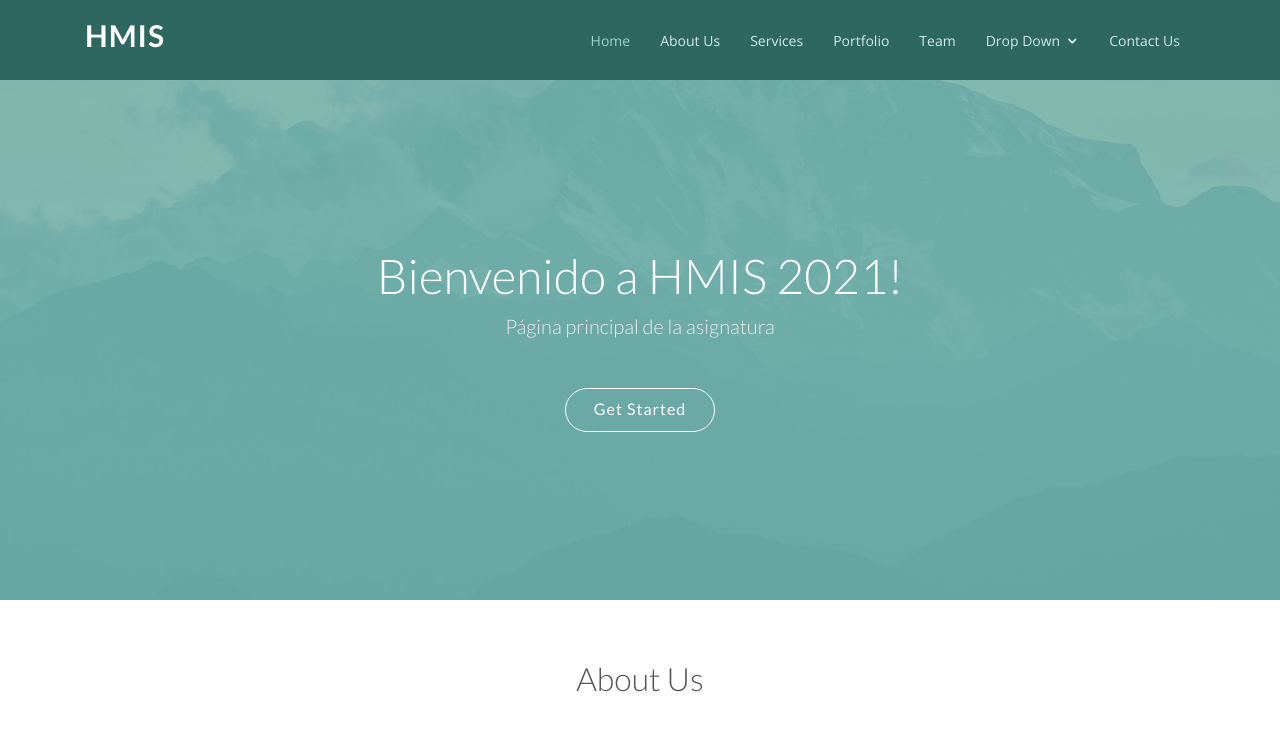
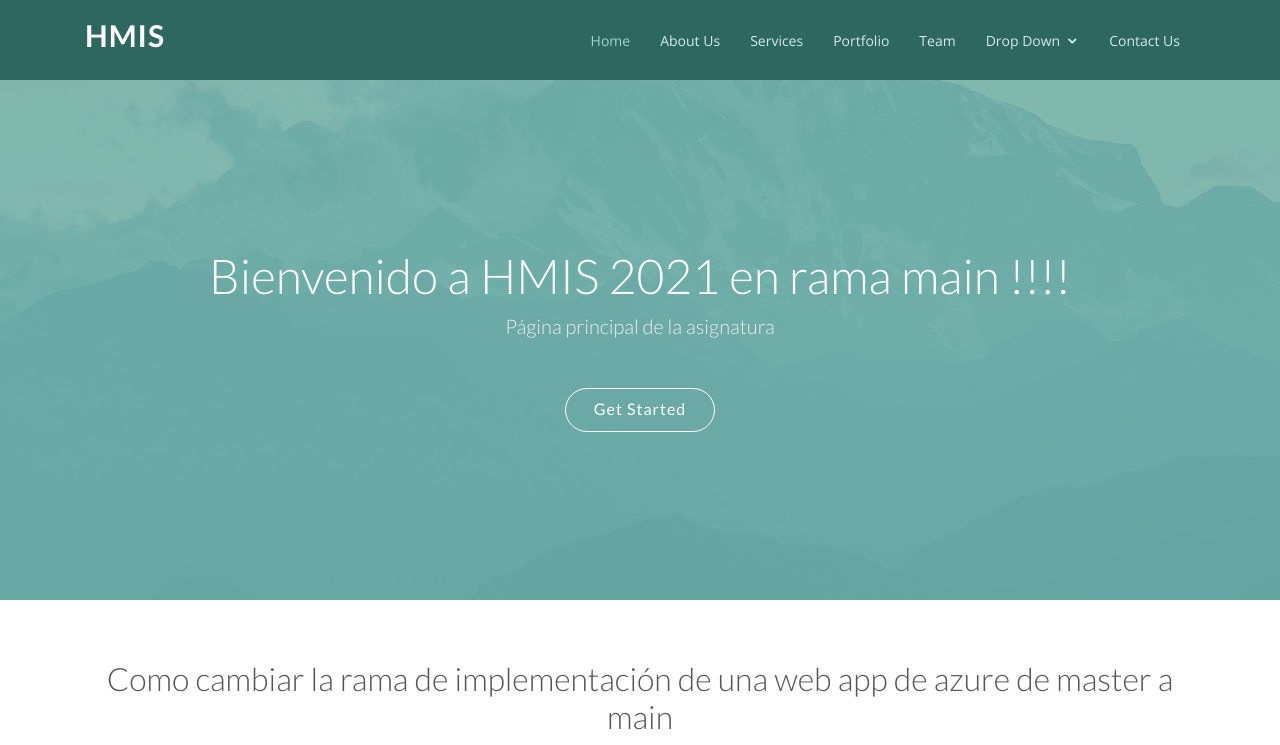
Before and after one commit to ualhmis/web_team_2020, a plain HTML site: page index.html in a window 1280 px wide. Shown: the top 745 px of the page. Drawn offline with nearby package versions, Linux system fonts and the light colour scheme.

Commit message:
main commit

```diff
--- a/index.html
+++ b/index.html
@@ -79,7 +79,7 @@
   <!-- ======= Hero Section ======= -->
   <section id="hero">
     <div class="hero-container">
-      <h1>Bienvenido a HMIS 2021!</h1>
+      <h1>Bienvenido a HMIS 2021 en rama main !!!!</h1>
       <h2>Página principal de la asignatura</h2>
       <a href="#about" class="btn-get-started scrollto">Get Started</a>
     </div>
@@ -92,7 +92,7 @@
       <div class="container">
 
         <div class="section-title">
-          <h2>About Us</h2>
+          <h2>Como cambiar la rama de implementación de una web app de azure de master a main</h2>
         </div>
 
         <div class="row">
@@ -409,7 +409,7 @@
 
           <div class="col-lg-4 col-md-6">
             <div class="contact-about">
-              <h3>HMIS 2020</h3>
+              <h3>HMIS 2021</h3>
               <p>Asignatura Herramientas y Métodos en Ingeniería del Software</p>
               <div class="social-links">
                 <a href="#" class="twitter"><i class="icofont-twitter"></i></a>
```
